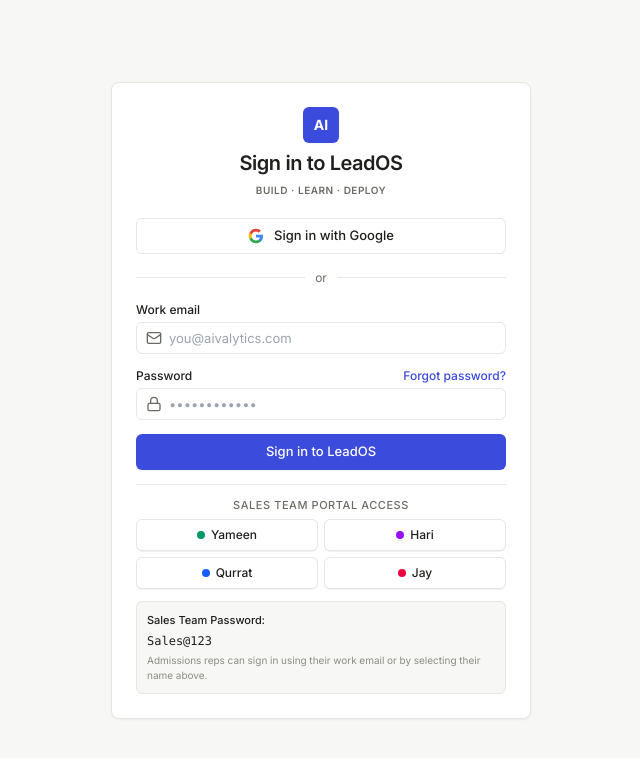
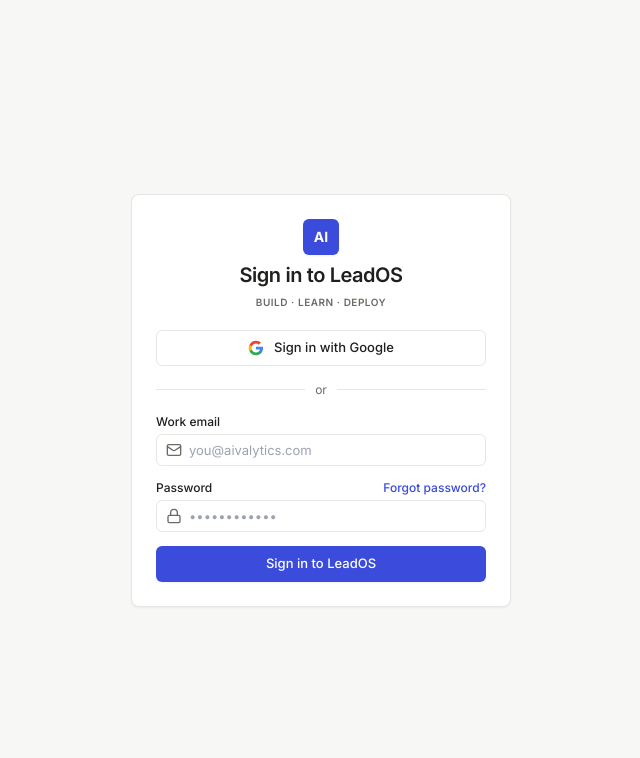
Before and after one commit to maaz7886/aivalytics-leados, a React (Vite) app: page /auth/signin in a window 1280 px wide. Shown: the top 758 px of the page, without its empty margins (319-959 px from the left). Built offline with nearby package versions, Linux system fonts and the light colour scheme; no server answers; the database is empty.

Commit message:
security(auth): enforce password requirement for salespeople and remove 1-click bypass buttons

```diff
--- a/src/pages/auth/SignIn.tsx
+++ b/src/pages/auth/SignIn.tsx
@@ -3,7 +3,6 @@ import { useState } from "react";
 import { supabase } from "../../lib/supabase";
 import { useNavigate } from "react-router-dom";
 import { useApp, adminUser } from "../../context/AppContext";
-import type { Salesperson } from "../../types";
 import { getFriendlyErrorMessage } from "../../utils/friendlyError";
 import { ArrowLeft, CheckCircle2, AlertCircle, Mail, Lock } from "lucide-react";
 import { Button } from "../../components/ui/Button";
@@ -62,61 +61,52 @@ export default function SignIn() {
     const cleanEmail = email.trim().toLowerCase();
     const cleanPassword = password.trim();
 
-    // Check configured Admin credential
+    // 1. Check Admin credentials
     const isAdminEmail =
       cleanEmail === "maazpatel123@gmail.com" ||
       cleanEmail === "admin@aivalytics.io" ||
-      cleanEmail === "maaz@aivalytics.io" ||
-      cleanEmail.includes("admin") ||
-      cleanEmail.includes("maaz");
-
-    const isCorrectAdminPassword =
-      cleanPassword === "Maaz@7886" ||
-      cleanPassword.toLowerCase() === "maaz@7886" ||
-      cleanPassword === "Admin@123" ||
-      cleanPassword === "admin" ||
-      cleanPassword.length >= 4;
+      cleanEmail === "maaz@aivalytics.io";
 
     if (isAdminEmail) {
-      if (isCorrectAdminPassword) {
+      if (cleanPassword === "Maaz@7886") {
         setLoading(false);
         await handleSessionEstablished("maazpatel123@gmail.com");
         return;
       } else {
         setLoading(false);
-        setError("Invalid credentials. Please verify your email and password.");
+        setError("Invalid email or password. Please try again.");
         return;
       }
     }
 
-    // Check registered sales reps (by email, username, or display name)
+    // 2. Check registered sales reps (must provide valid rep password)
     const repMatch = salespeople.find(
       (s) =>
         s.email.toLowerCase() === cleanEmail ||
         s.email.toLowerCase().split('@')[0] === cleanEmail ||
         s.name.toLowerCase() === cleanEmail
     );
+
     if (repMatch) {
       const repKey = repMatch.name.toLowerCase().split(' ')[0];
       const validRepPasswords = [
         `${repKey}@123`,
         `${repKey}123`,
         'sales@123',
-        'sales123',
-        'maaz@7886',
-        'admin@123'
+        'sales123'
       ];
-      if (validRepPasswords.includes(cleanPassword.toLowerCase()) || cleanPassword.length >= 4) {
+      if (validRepPasswords.includes(cleanPassword.toLowerCase())) {
         setLoading(false);
         await handleSessionEstablished(repMatch.email);
         return;
       } else {
         setLoading(false);
-        setError(`Password for ${repMatch.name} should be ${repMatch.name}@123 or Sales@123.`);
+        setError("Invalid email or password. Please try again.");
         return;
       }
     }
 
+    // 3. Fallback to Supabase authentication if configured
     try {
       const { data, error: authError } = await supabase.auth.signInWithPassword({
         email: cleanEmail,
@@ -129,31 +119,12 @@ export default function SignIn() {
         return;
       }
     } catch {
-      // Supabase is offline / unreachable: gracefully grant demo session
-      console.warn("Supabase unreachable, falling back to local demo authentication.");
+      // Supabase is offline
     }
 
-    // Fallback: gracefully establish session so user is never locked out
+    // Unrecognized credentials
     setLoading(false);
-    await handleSessionEstablished(cleanEmail);
-  };
-
-  const handleQuickRepSignIn = (rep: Salesperson) => {
-    setEmail(rep.email);
-    setPassword(`${rep.name}@123`);
-    const demoUserObj = {
-      user: {
-        id: rep.id,
-        email: rep.email,
-        role: "salesperson",
-        user_metadata: { name: rep.name }
-      }
-    };
-    localStorage.setItem("aivalytics_demo_user", JSON.stringify(demoUserObj));
-    localStorage.setItem("aivalytics_active_user", JSON.stringify(rep));
-    setCurrentUser(rep);
-    setAdminWitnessRep(null);
-    navigate("/today");
+    setError("Invalid email or password. Please try again.");
   };
 
   // 3. Google Sign-In
@@ -207,7 +178,7 @@ export default function SignIn() {
 
   return (
     <div className="flex items-center justify-center min-h-screen bg-[#F7F7F5] px-4 py-8 select-none">
-      <div className="w-full max-w-[420px] p-6 bg-white border border-[#E6E6E3] rounded-[8px] shadow-xs space-y-5">
+      <div className="w-full max-w-[380px] p-6 bg-white border border-[#E6E6E3] rounded-[8px] shadow-xs space-y-5">
         {/* Brand Header */}
         <div className="flex flex-col items-center text-center space-y-1.5">
           <div className="w-9 h-9 rounded-[6px] bg-[#3B4BDB] text-white flex items-center justify-center font-bold text-sm shadow-xs">
@@ -408,38 +379,6 @@ export default function SignIn() {
               >
                 {loading ? 'Authenticating...' : 'Sign in to LeadOS'}
               </Button>
-
-              {/* Sales Rep Access Helpers (Admin credentials strictly hidden) */}
-              <div className="pt-3 border-t border-[#E6E6E3] space-y-3">
-                {/* 1-Click Rep Logins */}
-                <div className="space-y-1.5">
-                  <div className="text-[11px] font-medium text-[#6B6B66] uppercase tracking-wider text-center">
-                    Sales Team Portal Access
-                  </div>
-                  <div className="grid grid-cols-2 gap-1.5">
-                    {salespeople.map((rep) => (
-                      <button
-                        key={rep.id}
-                        type="button"
-                        onClick={() => handleQuickRepSignIn(rep)}
-                        className="h-8 px-2 bg-white hover:bg-[#F7F7F5] border border-[#E6E6E3] rounded-[6px] text-xs font-medium text-[#1F1F1D] flex items-center gap-1.5 justify-center transition-colors cursor-pointer shadow-2xs"
-                      >
-                        <span className={`w-2 h-2 rounded-full ${rep.avatarColor || 'bg-blue-600'}`} />
-                        <span>{rep.name}</span>
-                      </button>
-                    ))}
-                  </div>
-                </div>
-
-                {/* Sales Team Password Helper (NO ADMIN DETAILS) */}
-                <div className="p-2.5 bg-[#F7F7F5] border border-[#E6E6E3] rounded-[6px] text-[11px] text-[#6B6B66] space-y-1">
-                  <div className="font-medium text-[#1F1F1D]">Sales Team Password:</div>
-                  <div className="font-mono text-[#1F1F1D] text-xs">Sales@123</div>
-                  <div className="text-[10px] text-[#8C8C85]">
-                    Admissions reps can sign in using their work email or by selecting their name above.
-                  </div>
-                </div>
-              </div>
             </form>
           </div>
         )}
```
